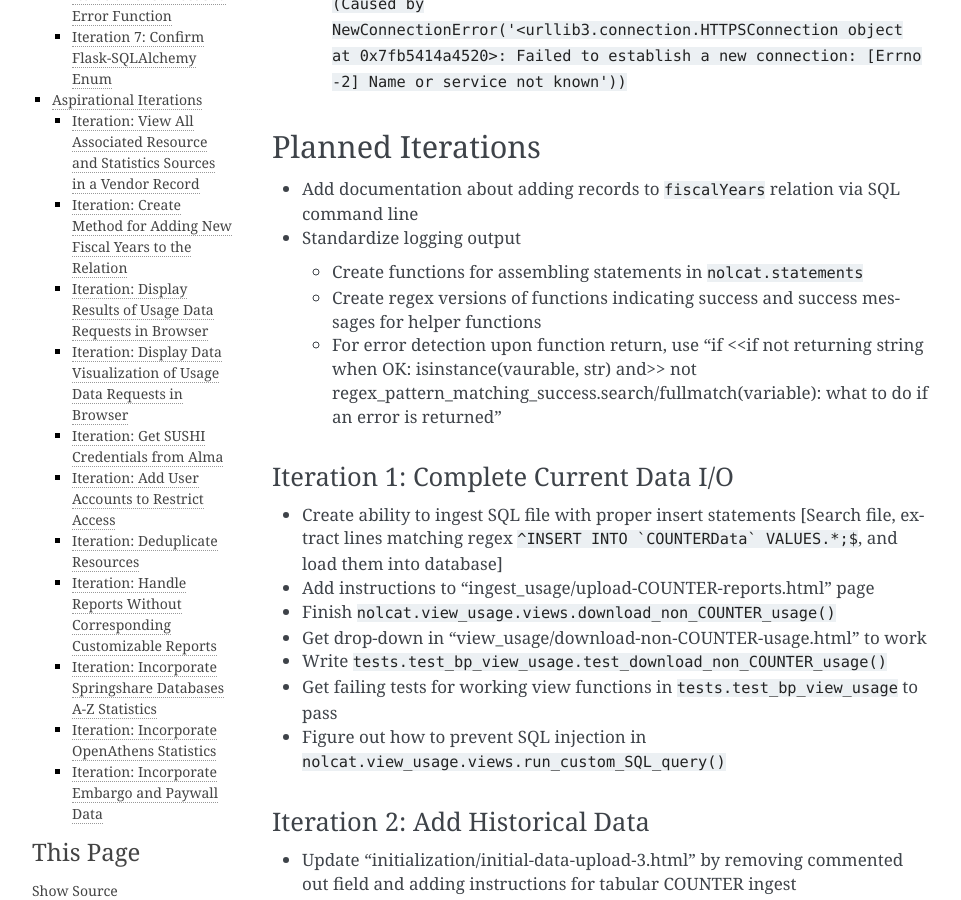
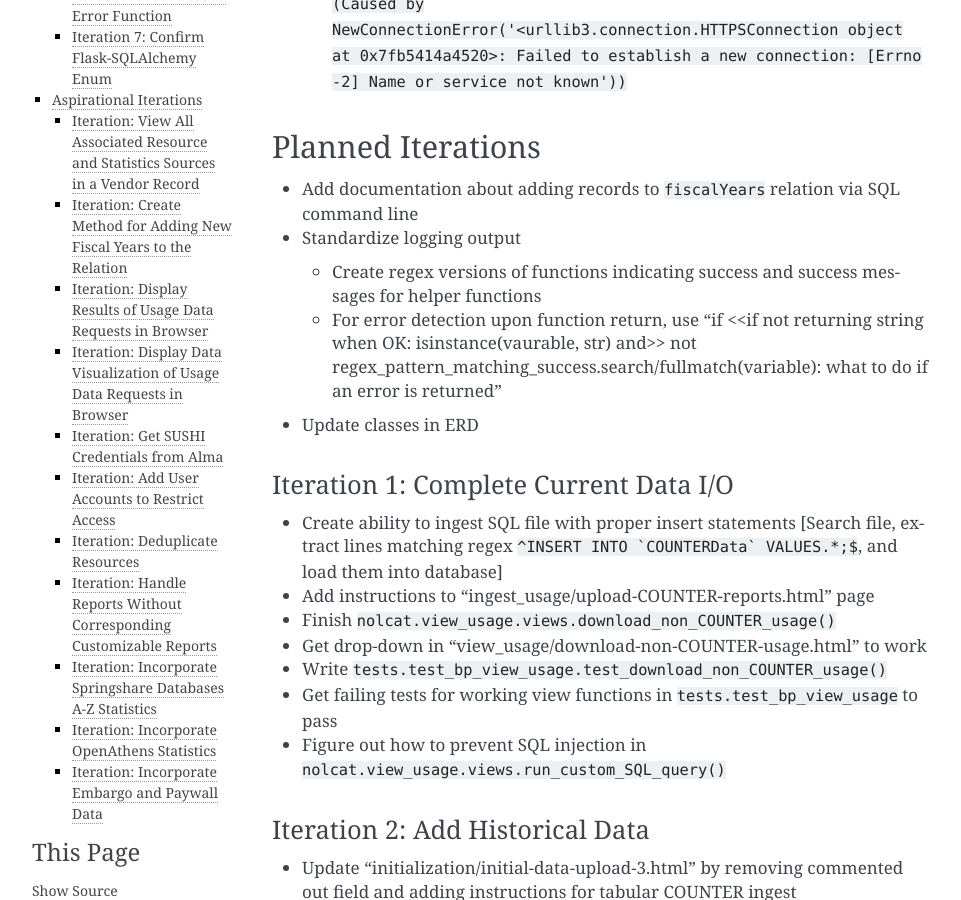
Before and after one commit to ereiskind/nolcat, a Sphinx documentation site: the page built from docs/source/roadmap.rst, in a window 1280 px wide and 900 px high, scrolled down 1287 px. Shown: the whole window, without its empty margins (148-1109 px from the left). Built offline with Sphinx 7.4.7, drawn with Linux system fonts in a browser that asks for light colours.

Commit message:
Update roadmap

```diff
--- a/docs/source/roadmap.rst
+++ b/docs/source/roadmap.rst
@@ -21,9 +21,10 @@ Planned Iterations
 * Add documentation about adding records to ``fiscalYears`` relation via SQL command line
 * Standardize logging output
 
-  * Create functions for assembling statements in ``nolcat.statements``
   * Create regex versions of functions indicating success and success messages for helper functions
   * For error detection upon function return, use "if <<if not returning string when OK: isinstance(vaurable, str) and>> not regex_pattern_matching_success.search/fullmatch(variable): what to do if an error is returned"
+
+* Update classes in ERD
 
 Iteration 1: Complete Current Data I/O
 ======================================
```
